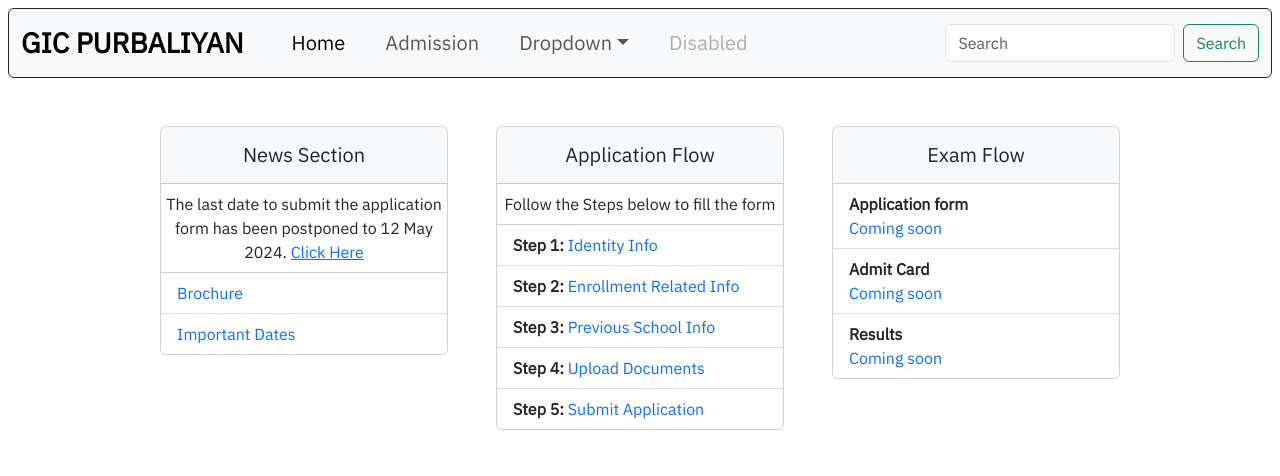
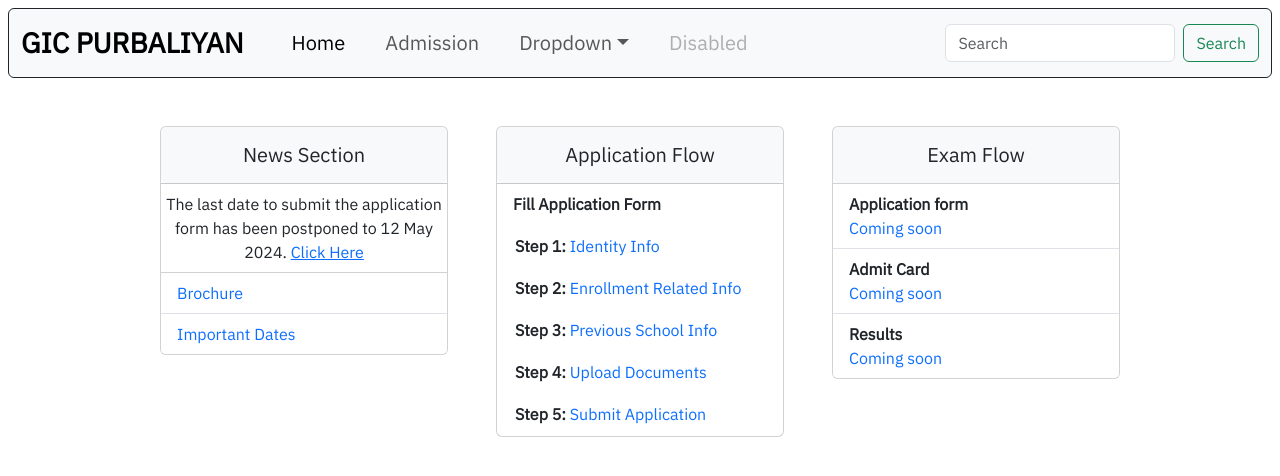
Before and after one commit to Spydy-Coder/College-Website, a React (Create React App) app in the folder frontend/: page /admission in a window 1280 px wide. Shown: the top 476 px of the page. Built offline with nearby package versions, Linux system fonts and the light colour scheme.

Commit message:
application flow design

```diff
--- a/frontend/src/components/ApplicationFlow.js
+++ b/frontend/src/components/ApplicationFlow.js
@@ -8,25 +8,25 @@ export default function ApplicationFlow() {
           <h5 className="card-title m-0">Application Flow</h5>
         </div>
         <hr className="m-0" />
-        <div className="text-center mt-2 mb-2">
-          <p className="card-text">
-            Follow the Steps below to fill the form
+        <div className="ms-3 mt-2 mb-2" >
+          <p className="card-text" >
+            <b>Fill Application Form</b>
           </p>
         </div>
-        <ul className="list-group list-unstyled list-group-flush">
-          <li className="list-group-item">
-            <b>Step 1:</b> <a href="#" style={{ textDecoration: 'none' }}>Identity Info</a>
+        <ul className="list-group list-unstyled list-group-flush" style={{ border: '1px solid transparent' }}>
+          <li className="list-group-item" style={{ border: '1px solid transparent' }}>
+            <b>Step 1:</b> <a href="#" style={{ textDecoration: 'none' , }}>Identity Info</a>
           </li>
-          <li className="list-group-item">
+          <li className="list-group-item" style={{ border: '1px solid transparent' }}>
             <b>Step 2:</b> <a href="#" style={{ textDecoration: 'none' }}>Enrollment Related Info</a>
           </li>
-          <li className="list-group-item">
+          <li className="list-group-item" style={{ border: '1px solid transparent' }}>
             <b>Step 3:</b> <a href="#" style={{ textDecoration: 'none' }}>Previous School Info</a>
           </li>
-          <li className="list-group-item">
+          <li className="list-group-item" style={{ border: '1px solid transparent' }}>
             <b>Step 4:</b> <a href="#" style={{ textDecoration: 'none' }}>Upload Documents</a>
           </li>
-          <li className="list-group-item">
+          <li className="list-group-item" style={{ border: '1px solid transparent' }}>
             <b>Step 5:</b> <a href="#" style={{ textDecoration: 'none' }}>Submit Application</a>
           </li>
         </ul>
```
